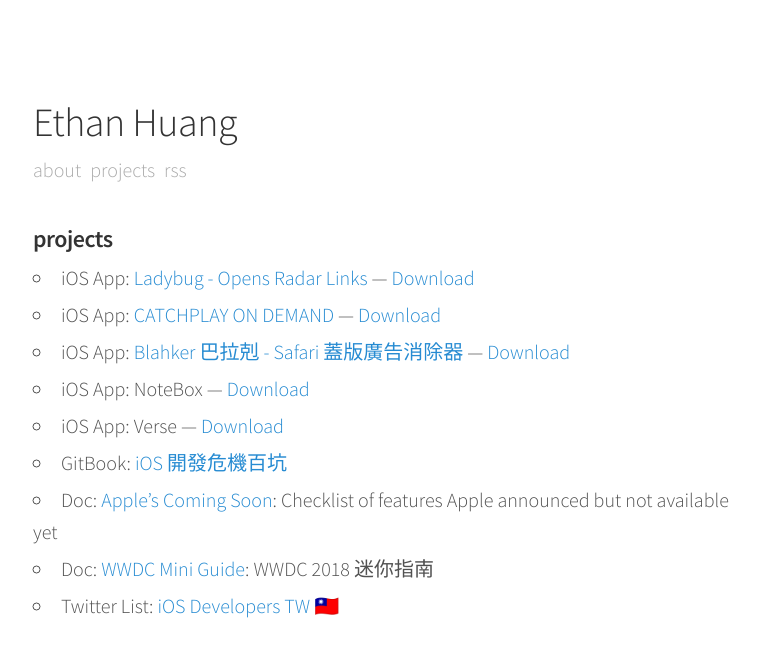
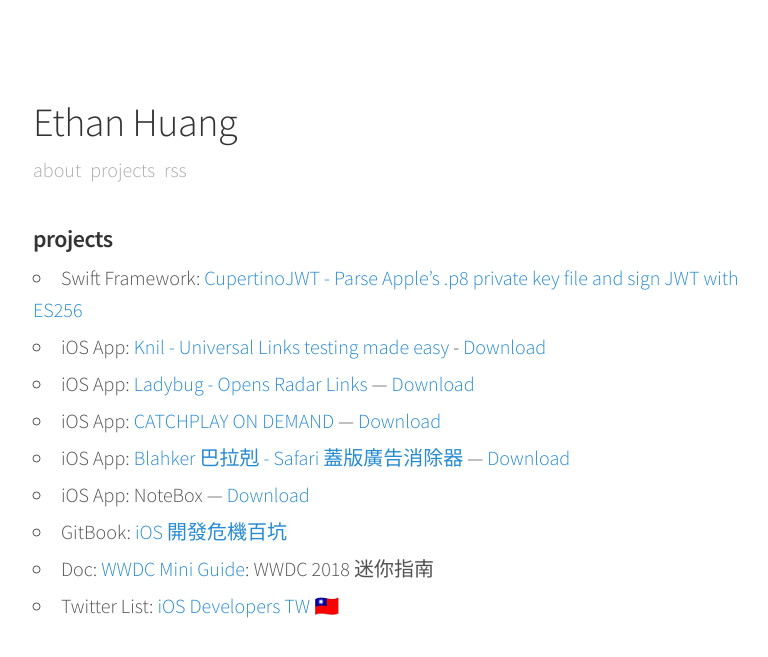
Before and after one commit to ethanhuang13/13h.tw, a Jekyll site: the page built from projects.md, in a window 1280 px wide. Shown: the top 657 px of the page, without its empty margins (247-1015 px from the left). Built offline with Jekyll 4.4.1, drawn with Linux system fonts in a browser that asks for light colours.

Commit message:
Update projects.md

```diff
--- a/projects.md
+++ b/projects.md
@@ -5,12 +5,12 @@
 order: 2
 date: 2018-04-09 01:38:12 +0800
 ---
+- Swift Framework: [CupertinoJWT - Parse Apple's .p8 private key file and sign JWT with ES256](https://github.com/ethanhuang13/CupertinoJWT)
+- iOS App: [Knil - Universal Links testing made easy](https://github.com/ethanhuang13/knil) - [Download](https://itunes.apple.com/us/app/knil-universal-link-testing/id1195310358?l=zh&ls=1&mt=8&ct=13h.tw)
 - iOS App: [Ladybug - Opens Radar Links](https://github.com/ethanhuang13/ladybug) — [Download](https://itunes.apple.com/us/app/ladybug-handles-radar-links/id1402968134?l=zh&ls=1&mt=8&ct=13h.tw)
 - iOS App: [CATCHPLAY ON DEMAND](https://www.catchplay.com/) — [Download](http://bit.ly/catchplay)
 - iOS App: [Blahker 巴拉剋 - Safari 蓋版廣告消除器](https://github.com/ethanhuang13/blahker) — [Download](http://bit.ly/blahker)
 - iOS App: NoteBox — [Download](http://geni.us/notebox)
-- iOS App: Verse — [Download](http://bit.ly/versebibleapp)
 - GitBook: [iOS 開發危機百坑](https://ios-wikipitia.13h.tw)
-- Doc: [Apple's Coming Soon](https://github.com/ethanhuang13/apple-coming-soon): Checklist of features Apple announced but not available yet
 - Doc: [WWDC Mini Guide](https://github.com/ethanhuang13/wwdc-mini-guide): WWDC 2018 迷你指南
 - Twitter List: [iOS Developers TW 🇹🇼](https://twitter.com/ethanhuang13/lists/ios-developers-tw)
```
